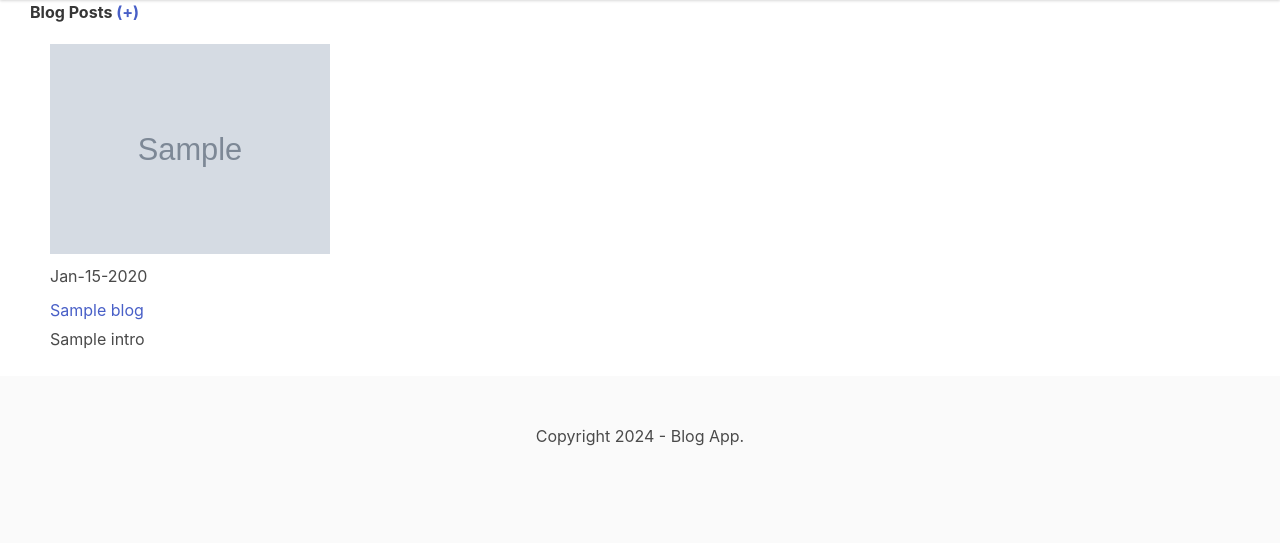
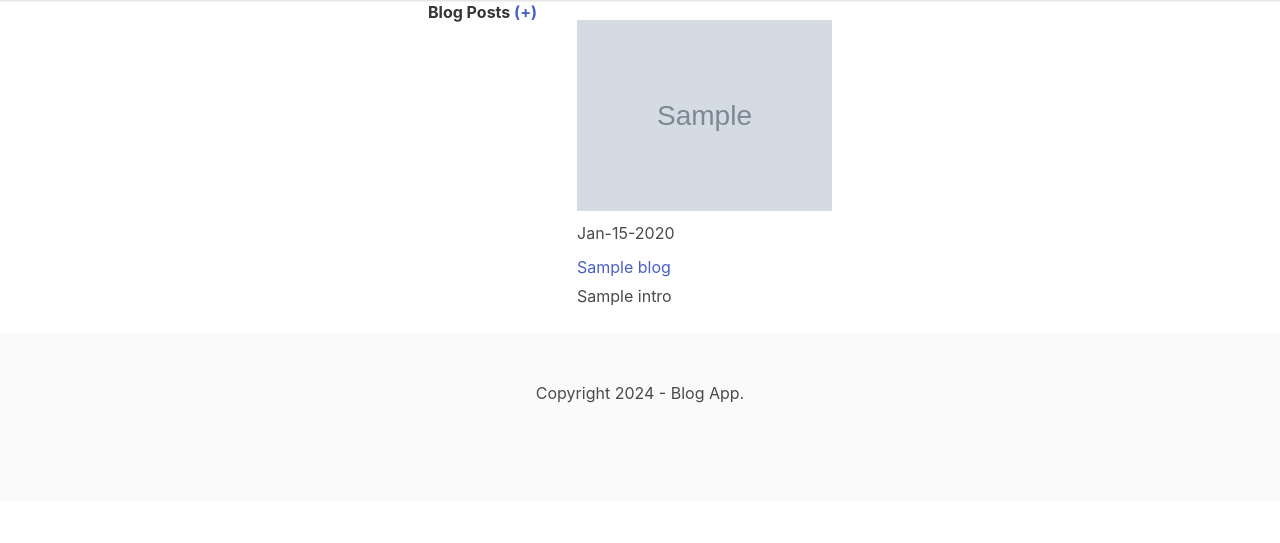
Before and after one commit to Miagotobene/Fiction-fables, a Django app: template blog/templates/blog/home.html in a window 1280 px wide. Shown: the part 96-639 px from the top of the page. Run offline with Django 5.2, Linux system fonts and the light colour scheme; the template is opened without the code that fills it: most values are stand-ins (such as "Sample title", 1, 10 or a date in 2020); grey boxes marked "Sample" are stand-in pictures; data that the repository does not hold is empty.

Commit message:
feat: updated home page

```diff
--- a/blog/static/css/blog.css
+++ b/blog/static/css/blog.css
@@ -1,14 +1,21 @@
+/*
+.main-container{
+  margin: 0 5em 0 0;
+} */
+
 
 .card-container {
   padding: 0 30px;
   display: flex;
-  flex-direction: column;
-  justify-content: space-between;
-  flex-wrap: wrap;
+  flex-direction: row;
+  justify-content: center;
+
 }
 
+
 .card {
-  width: 300px;
+  display: inline;
+  width: 275px;
   margin: 10px;
   border: var(--borders);
   box-shadow: var(--card-box-shadow);
--- a/blog/templates/blog/base.html
+++ b/blog/templates/blog/base.html
@@ -1,11 +1,11 @@
-<!-- tunr/templates/base.html -->
+<!-- blog/templates/blog/base.html -->
 <html>
   <head>
     <meta charset="UTF-8" />
     <meta name="viewport" content="width=device-width, initial-scale=1.0" />
     <meta http-equiv="X-UA-Compatible" content="ie=edge" />
 
-    <title>{% block title %}{% endblock %}Tint Tales</title>
+    <title>{% block title %}{% endblock %}Tiny Tales</title>
 
     <link
       rel="stylesheet"
@@ -24,6 +24,7 @@
           0 1px 2px 0 rgba(0, 0, 0, 0.06) !important;
       }
     </style>
+    {% block head %}{% endblock %}
   </head>
 
   <body>
@@ -87,7 +88,7 @@
       </div>
     </nav>
 
-    {% block content %} {% endblock %}
+    <div>{% block content %}{% endblock %}</div>
 
     <footer class="footer">
       <div class="content has-text-centered">
--- a/blog/templates/blog/home.html
+++ b/blog/templates/blog/home.html
@@ -1,27 +1,32 @@
-{% extends 'blog/base.html' %} {% block content %}
-{% load static %}
-{% block head %}
-<link rel="stylesheet" href="{% static 'css/blog.css' %}"/>
-{% endblock %}
-
-<div class="main-container">
-  <section class="card-container">
-    <h1><strong>Blog Posts <a href="{% url 'blog_create' %}">(+)</a></strong></h1>
-    {% for blog in blogs%}
-    <div class="card">
+{% extends 'blog/base.html' %} {% load static %} {% block head %}
+<link rel="stylesheet" href="{% static 'css/blog.css' %}" />
+{% endblock %} {% block content %}
+<section
+  class="card-container"
+  style="
+    display: flex;
+    flex-direction: row;
+    justify-content: center;
+    flex-wrap: wrap;
+    gap: 20px;
+  "
+>
+  <h1>
+    <strong>Blog Posts <a href="{% url 'blog_create' %}">(+)</a></strong>
+  </h1>
+  {% for blog in blogs %}
+  <div class="card" style="width: 275px; margin: 10px; display: inline-block">
     <div class="card-content">
       <div class="card-img-container">
         <img src="{{ blog.cover_url }}" alt="" />
-          <h2 class="card-title">{{blog.created_on|date:'M-d-Y'}}</h2>
+        <h2 class="card-title">{{ blog.created_on|date:'M-d-Y' }}</h2>
         <a href="{% url 'blog_detail' blog.pk %}">
-          <h1 class="card-title">{{blog.title}}</h1>
+          <h1 class="card-title">{{ blog.title }}</h1>
         </a>
-        <p>{{blog.intro}}</p>
+        <p>{{ blog.intro }}</p>
+      </div>
     </div>
   </div>
   {% endfor %}
 </section>
 {% endblock %}
-
-
-</div>
--- a/blog/templates/blog/search.html
+++ b/blog/templates/blog/search.html
@@ -12,7 +12,7 @@
             </div>
             {% for blog in blogs%}
             <div class="content is-medium">
-              <a href="{% url 'blog_detail' blog.category.pk blog.pk %}">
+              <a href="{% url 'blog_detail' blog.pk %}">
                 <h2 class="subtitle is-4">{{blog.created_on|date:'M-d-Y'}}</h2>
                 <h1 class="title">{{blog.title}}</h1>
                 <p>{{blog.intro}}</p>
@@ -29,5 +29,4 @@
     </div>
   </div>
 </section>
-
 {% endblock %}
--- a/blog/urls.py
+++ b/blog/urls.py
@@ -16,8 +16,8 @@ urlpatterns = [
 
 
     # paths for authors
-    # path('authors', views.author_list, name='author_list'),
-    path('authors/new', views.author_create, name='author_create'),
+    # path('/blogs/authors', views.author_list, name='author_list'),
+    path('blogs/authors/new', views.author_create, name='author_create'),
 
     # paths for post categories
     path('blogs/<int:pk>/', views.category, name='category_detail'),
--- a/blog/views.py
+++ b/blog/views.py
@@ -96,8 +96,6 @@ def search(request):
 
 
 
-
-
 # Create views for Authors here
 def author_create(request):
     if request.method == 'POST':
```
Also changed, not shown: blog/templates/blog/author_list.html (added, +8 -0 lines), blog/templates/blog/blog_detail.html (+0 -9 lines). Lines whose indentation alone changed are shown as unchanged.
